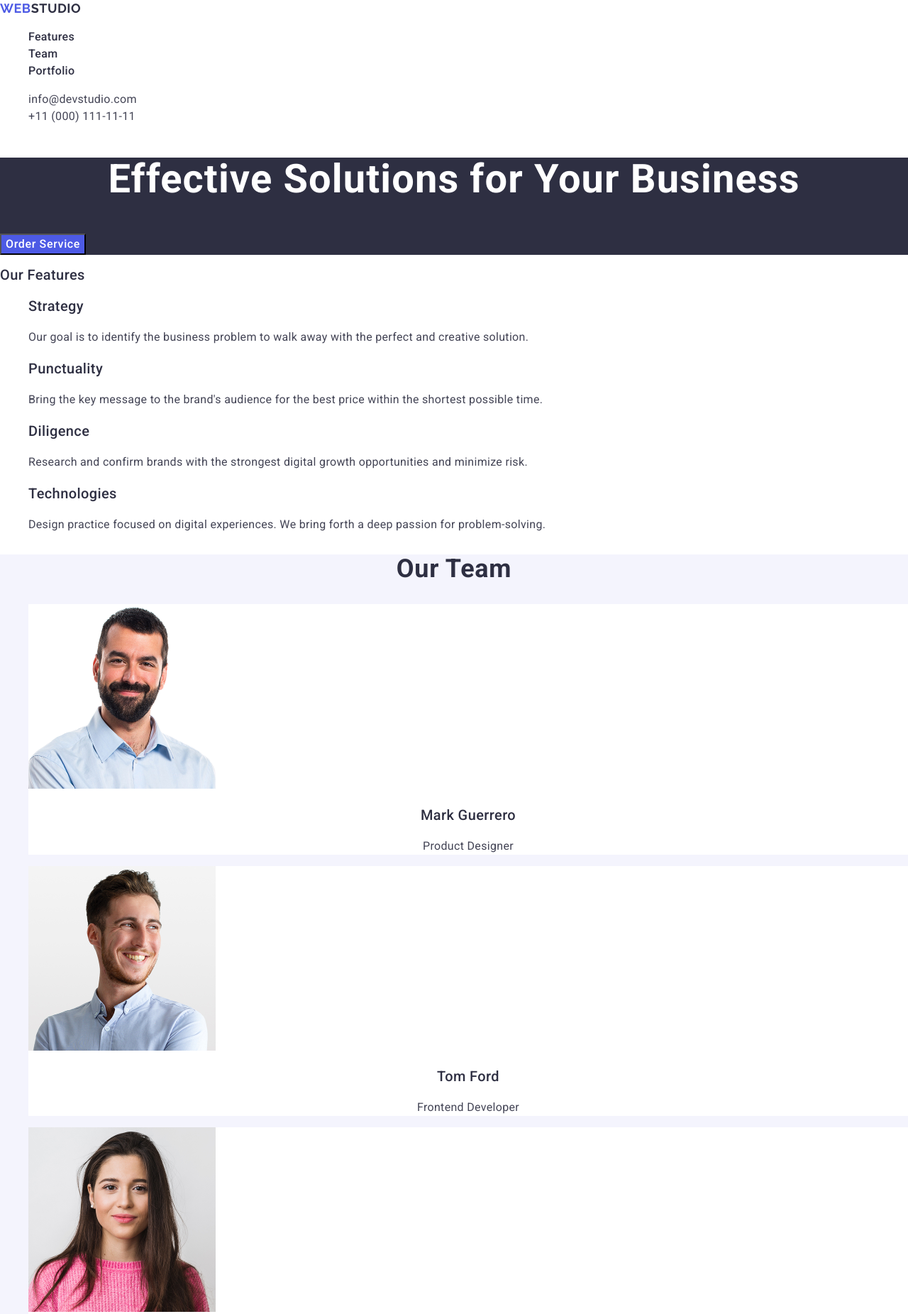
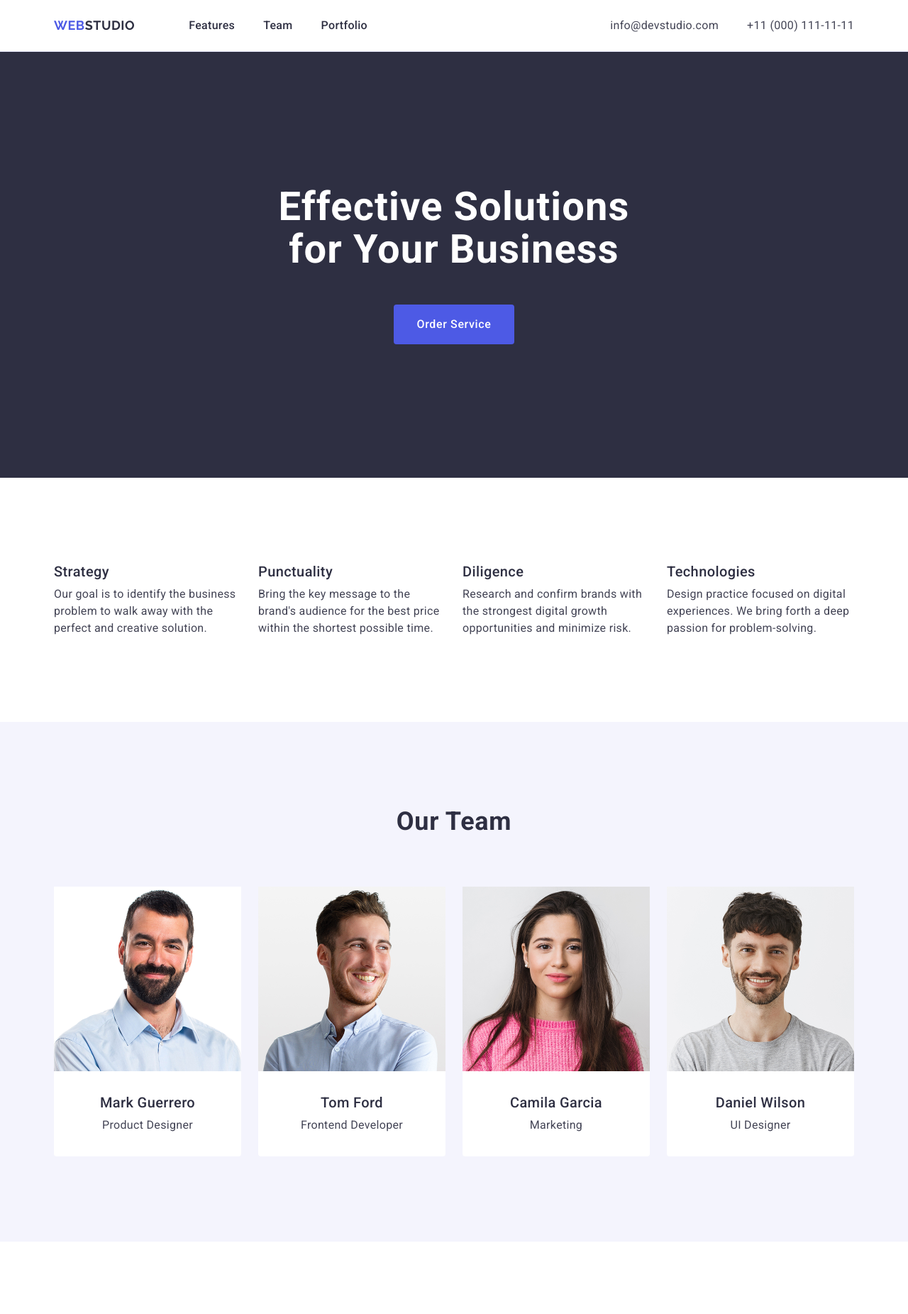
Before and after one commit to vladbondarenko09/goit-markup-hw-03, a plain HTML site: page index.html in a window 1280 px wide. Shown: the top 1851 px of the page at 71% size. Drawn offline with nearby package versions, Linux system fonts and the light colour scheme.

Commit message:
Ready HW3

```diff
--- a/css/common.css
+++ b/css/common.css
@@ -6,3 +6,44 @@ body {
 ul {
   list-style: none;
 }
+.container {
+  width: 1158px;
+  margin: 0 auto;
+  padding: 0 15px;
+  box-sizing: border-box;
+}
+.sr-only {
+  position: absolute;
+  white-space: nowrap;
+  width: 1px;
+  height: 1px;
+  overflow: hidden;
+  border: 0;
+  padding: 0;
+  clip: rect(0 0 0 0);
+  clip-path: inset(100%);
+  margin: -1px;
+}
+h1,
+h2,
+h3,
+h4,
+h5,
+h6,
+p {
+  margin: 0;
+}
+
+.section {
+  padding-top: 120px;
+  padding-bottom: 120px;
+}
+
+ul,
+ol {
+  padding-left: 0;
+  margin: 0;
+}
+img {
+  display: block;
+}
--- a/css/features.css
+++ b/css/features.css
@@ -4,6 +4,7 @@
   line-height: 1.2;
   letter-spacing: 0.02em;
   color: #2e2f42;
+  margin-bottom: 8px;
 }
 .features-text {
   font-size: 16px;
@@ -11,3 +12,11 @@
   letter-spacing: 0.02em;
   color: #434455;
 }
+
+.features-list {
+  display: flex;
+  gap: 24px;
+}
+.features-item {
+  width: calc((100% - 3 * 24px) / 4);
+}
--- a/css/footer.css
+++ b/css/footer.css
@@ -1,5 +1,6 @@
 .footer {
   background-color: #2e2f42;
+  padding: 100px 0;
 }
 .footer-logo {
   font-family: "Raleway", sans-serif;
@@ -10,6 +11,8 @@
   text-transform: uppercase;
   color: #f4f4fd;
   text-decoration: none;
+  display: block;
+  margin-bottom: 16px;
 }
 .footer-logo-web {
   color: #4d5ae5;
@@ -20,4 +23,6 @@
   line-height: 1.5;
   letter-spacing: 0.02em;
   color: #f4f4fd;
+
+  max-width: 264px;
 }
--- a/css/header.css
+++ b/css/header.css
@@ -1,3 +1,7 @@
+.header {
+  border-bottom: 1px solid #e8eafc;
+  background-color: #ffffff;
+}
 .logo {
   font-family: "Raleway", sans-serif;
   font-size: 18px;
@@ -18,6 +22,8 @@
   letter-spacing: 0.02em;
   color: #2e2f42;
   text-decoration: none;
+  display: inline-block;
+  padding: 24px 0;
 }
 .nav-link:hover,
 .nav-link:focus {
@@ -39,3 +45,29 @@
 .contacts {
   font-style: normal;
 }
+
+header .container {
+  display: flex;
+  justify-content: space-between;
+  align-items: center;
+}
+
+.navigation-page {
+  display: flex;
+  gap: 76px;
+  align-items: center;
+}
+.nav-list {
+  display: flex;
+  gap: 40px;
+}
+.contacts {
+  font-style: normal;
+}
+.contacts-list {
+  display: flex;
+  align-items: center;
+  justify-content: flex-start;
+  flex-direction: row;
+  gap: 40px;
+}
--- a/css/hero.css
+++ b/css/hero.css
@@ -1,5 +1,6 @@
 .hero {
   background-color: #2e2f42;
+  padding: 188px 0;
 }
 .hero-title {
   font-weight: 700;
@@ -8,6 +9,8 @@
   letter-spacing: 0.02em;
   text-align: center;
   color: white;
+  max-width: 496px;
+  margin: 0 auto 48px;
 }
 .hero-button {
   font-family: Roboto, sans-serif;
@@ -18,6 +21,13 @@
   color: #ffffff;
   background-color: #4d5ae5;
   cursor: pointer;
+  display: block;
+  padding: 16px 32px;
+  min-width: 169px;
+  border: none;
+  border-radius: 4px;
+  margin-left: auto;
+  margin-right: auto;
 }
 .hero-button:hover,
 .hero-button:focus {
--- a/css/portfolio.css
+++ b/css/portfolio.css
@@ -3,6 +3,7 @@
 }
 .portfolio-card {
   background-color: #ffffff;
+  width: calc((100% - 2 * 24px) / 3);
 }
 .portfolio-title {
   font-weight: 700;
@@ -11,6 +12,7 @@
   letter-spacing: 0.02em;
   text-align: center;
   color: #2e2f42;
+  margin-bottom: 72px;
 }
 .portfolio-card-title {
   font-weight: 500;
@@ -18,6 +20,7 @@
   line-height: 1.2;
   letter-spacing: 0.02em;
   color: #2e2f42;
+  margin-bottom: 8px;
 }
 .portfolio-card-text {
   font-weight: 400;
@@ -26,3 +29,14 @@
   letter-spacing: 0.02em;
   color: #434455;
 }
+.portfolio-list {
+  display: flex;
+  flex-wrap: wrap;
+  gap: 24px;
+  row-gap: 48px;
+}
+.portfolio-card-content {
+  padding: 32px 16px;
+  border: 1px solid #e7e9fc;
+  border-top: none;
+}
--- a/css/team.css
+++ b/css/team.css
@@ -9,9 +9,12 @@
   text-align: center;
   color: #2e2f42;
   text-transform: capitalize;
+  margin-bottom: 72px;
 }
 .team-card {
   background-color: #ffffff;
+  width: calc((100% - 3 * 24px) / 4);
+  border-radius: 0 0 4px 4px;
 }
 .team-member-name {
   font-weight: 500;
@@ -20,6 +23,7 @@
   letter-spacing: 0.02em;
   text-align: center;
   color: #2e2f42;
+  margin-bottom: 8px;
 }
 .team-member-role {
   font-weight: 400;
@@ -29,3 +33,10 @@
   text-align: center;
   color: #434455;
 }
+.team-list {
+  display: flex;
+  gap: 24px;
+}
+.team-card-content {
+  padding: 32px 0;
+}
--- a/index.html
+++ b/index.html
@@ -18,19 +18,20 @@
   </head>
 
   <body>
-    <header id="header">
-      <nav>
+    <header id="header" class="header">
+      <div class="container">
+        <nav class="navigation-page">
           <a class="logo" href="./index.html"
             ><span class="logo-web">Web</span>Studio</a
           >
-        <ul>
+          <ul class="nav-list">
             <li><a class="nav-link" href="#features">Features</a></li>
             <li><a class="nav-link" href="#team">Team</a></li>
             <li><a class="nav-link" href="#portfolio">Portfolio</a></li>
           </ul>
         </nav>
         <address class="contacts">
-        <ul>
+          <ul class="contacts-list">
             <li>
               <a class="contact-link" href="mailto:info@devstudio.com"
                 >info@devstudio.com</a
@@ -43,37 +44,42 @@
             </li>
           </ul>
         </address>
+      </div>
     </header>
     <main>
+      <!-- SECTION HERO -->
       <section id="hero" class="hero">
+        <div class="container">
           <h1 class="hero-title">Effective Solutions for Your Business</h1>
           <button type="button" class="hero-button">Order Service</button>
+        </div>
       </section>
-      <section id="features" class="features">
-        <h2 class="features-title">Our Features</h2>
-        <ul>
-          <li>
+      <section id="features" class="features section">
+        <div class="container">
+          <h2 class="sr-only">Our Features</h2>
+          <ul class="features-list">
+            <li class="features-item">
               <h3 class="features-title">Strategy</h3>
               <p class="features-text">
-              Our goal is to identify the business problem to walk away with the
-              perfect and creative solution.
+                Our goal is to identify the business problem to walk away with
+                the perfect and creative solution.
               </p>
             </li>
-          <li>
+            <li class="features-item">
               <h3 class="features-title">Punctuality</h3>
               <p class="features-text">
                 Bring the key message to the brand's audience for the best price
                 within the shortest possible time.
               </p>
             </li>
-          <li>
+            <li class="features-item">
               <h3 class="features-title">Diligence</h3>
               <p class="features-text">
                 Research and confirm brands with the strongest digital growth
                 opportunities and minimize risk.
               </p>
             </li>
-          <li>
+            <li class="features-item">
               <h3 class="features-title">Technologies</h3>
               <p class="features-text">
                 Design practice focused on digital experiences. We bring forth a
@@ -81,18 +87,25 @@
               </p>
             </li>
           </ul>
+        </div>
       </section>
-      <section id="team" class="team">
+
+      <!-- SECTION TEAM -->
+      <section id="team" class="team section">
+        <div class="container">
           <h2 class="team-title">Our Team</h2>
-        <ul>
+          <ul class="team-list">
             <li class="team-card">
               <img
                 src="./images/img-3.jpg"
                 alt="Mark Guerrero Product Designer"
                 width="264"
               />
+
+              <div class="team-card-content">
                 <h3 class="team-member-name">Mark Guerrero</h3>
                 <p class="team-member-role">Product Designer</p>
+              </div>
             </li>
 
             <li class="team-card">
@@ -101,8 +114,10 @@
                 alt="Tom Ford Frontend Developer"
                 width="264"
               />
+              <div class="team-card-content">
                 <h3 class="team-member-name">Tom Ford</h3>
                 <p class="team-member-role">Frontend Developer</p>
+              </div>
             </li>
 
             <li class="team-card">
@@ -111,8 +126,10 @@
                 alt="Camila Garcia Marketing"
                 width="264"
               />
+              <div class="team-card-content">
                 <h3 class="team-member-name">Camila Garcia</h3>
                 <p class="team-member-role">Marketing</p>
+              </div>
             </li>
 
             <li class="team-card">
@@ -121,18 +138,30 @@
                 alt="Daniel Wilson UI Designer"
                 width="264"
               />
+              <div class="team-card-content">
                 <h3 class="team-member-name">Daniel Wilson</h3>
                 <p class="team-member-role">UI Designer</p>
+              </div>
             </li>
           </ul>
+        </div>
       </section>
-      <section id="portfolio" class="portfolio">
+
+      <!-- PORTFOLIO -->
+      <section id="portfolio" class="portfolio section">
+        <div class="container">
           <h2 class="portfolio-title">Our Portfolio</h2>
-        <ul>
+          <ul class="portfolio-list">
             <li class="portfolio-card">
-            <img src="./images/portfolio-6.jpg" alt="Banking App" width="360" />
+              <img
+                src="./images/portfolio-6.jpg"
+                alt="Banking App"
+                width="360"
+              />
+              <div class="portfolio-card-content">
                 <h3 class="portfolio-card-title">Banking App</h3>
                 <p class="portfolio-card-text">App</p>
+              </div>
             </li>
 
             <li class="portfolio-card">
@@ -141,8 +170,10 @@
                 alt="Cashless Payment"
                 width="360"
               />
+              <div class="portfolio-card-content">
                 <h3 class="portfolio-card-title">Cashless Payment</h3>
                 <p class="portfolio-card-text">Marketing</p>
+              </div>
             </li>
 
             <li class="portfolio-card">
@@ -151,8 +182,10 @@
                 alt="Meditation App"
                 width="360"
               />
+              <div class="portfolio-card-content">
                 <h3 class="portfolio-card-title">Meditation App</h3>
                 <p class="portfolio-card-text">App</p>
+              </div>
             </li>
 
             <li class="portfolio-card">
@@ -161,8 +194,10 @@
                 alt="Taxi Service"
                 width="360"
               />
+              <div class="portfolio-card-content">
                 <h3 class="portfolio-card-title">Taxi Service</h3>
                 <p class="portfolio-card-text">Marketing</p>
+              </div>
             </li>
             <li class="portfolio-card">
               <img
@@ -170,8 +205,10 @@
                 alt="Screen Illustrations"
                 width="360"
               />
+              <div class="portfolio-card-content">
                 <h3 class="portfolio-card-title">Screen Illustrations</h3>
                 <p class="portfolio-card-text">Design</p>
+              </div>
             </li>
             <li class="portfolio-card">
               <img
@@ -179,20 +216,25 @@
                 alt="Online Courses"
                 width="360"
               />
+              <div class="portfolio-card-content">
                 <h3 class="portfolio-card-title">Online Courses</h3>
                 <p class="portfolio-card-text">Marketing</p>
+              </div>
             </li>
           </ul>
+        </div>
       </section>
     </main>
     <footer id="footer" class="footer">
+      <div class="container">
         <a href="./index.html" class="footer-logo"
           ><span class="footer-logo-web">Web</span>Studio</a
         >
         <p class="footer-text">
-        Increase the flow of customers and sales for your business with digital
-        marketing & growth solutions.
+          Increase the flow of customers and sales for your business with
+          digital marketing & growth solutions.
         </p>
+      </div>
     </footer>
   </body>
 </html>
```
Lines whose indentation alone changed are shown as unchanged.
